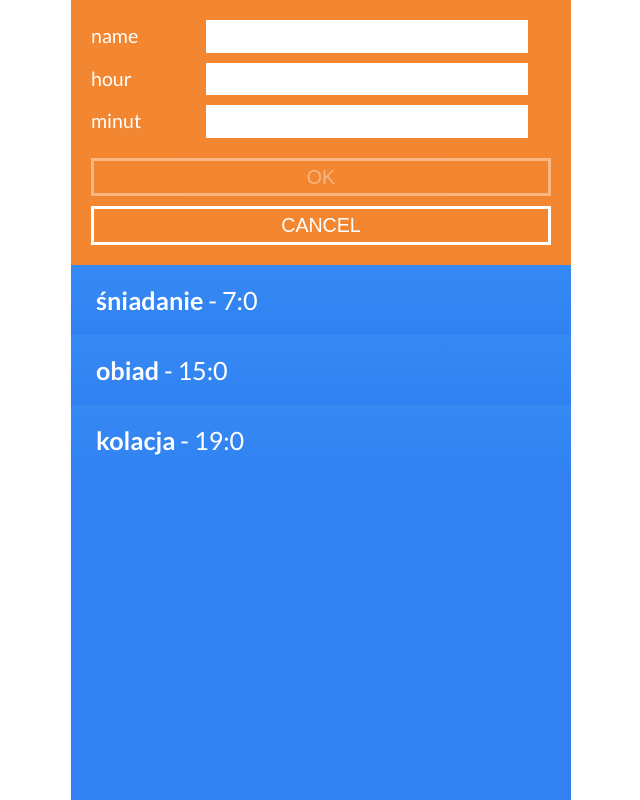
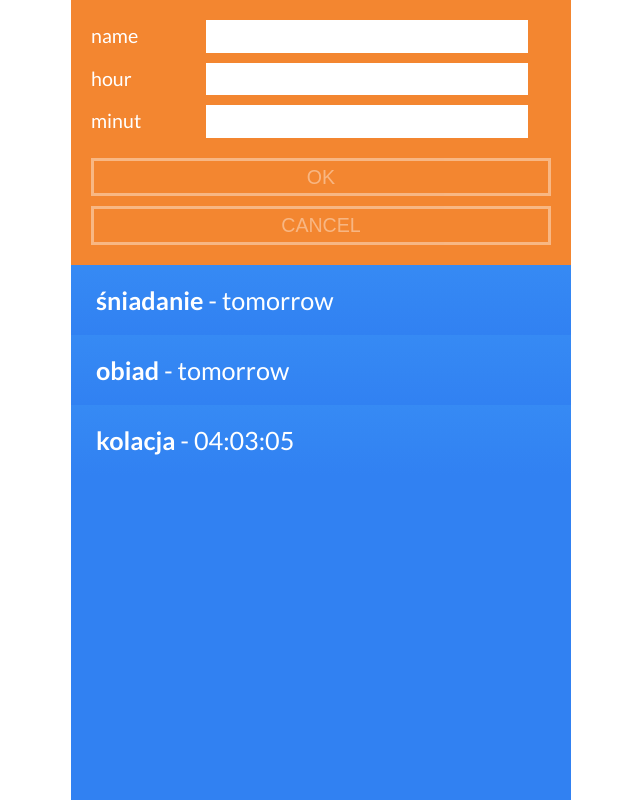
Before and after one commit to berera/React---pierwsze-kroki-VP, a React (Create React App) app in the folder react_pierwsze_kroki/: page / in a window 1280 px wide. Shown: the whole page, without its empty margins (319-959 px from the left). Built offline with nearby package versions, Linux system fonts and the light colour scheme.

Commit message:
addingTimeConvertingFunctions

```diff
--- a/react_pierwsze_kroki/src/App.jsx
+++ b/react_pierwsze_kroki/src/App.jsx
@@ -8,10 +8,15 @@ class App extends Component {
 	constructor() {
 		super();
 		this.state = {
+			now: {
+				hour: new Date().getHours(),
+				minute: new Date().getMinutes(),
+				seconds: new Date().getSeconds(),
+			},
 			events: [
 				{ id: 0, name: "śniadanie", hour: 7, minute: 0 },
 				{ id: 1, name: "obiad", hour: 15, minute: 0 },
-				{ id: 2, name: "kolacja", hour: 19, minute: 0 },
+				{ id: 2, name: "kolacja", hour: 20, minute: 0 },
 			],
 			editedEvent: {
 				id: uniqeid(),
@@ -102,6 +107,7 @@ class App extends Component {
 					name={el.name}
 					hour={el.hour}
 					minute={el.minute}
+					timeNow={this.state.now}
 					onRemove={(id) => this.handleRemoveEvent(id)}
 					onEditInit={(id) => this.handleEditInit(id)}
 				/>
--- a/react_pierwsze_kroki/src/Countdown.jsx
+++ b/react_pierwsze_kroki/src/Countdown.jsx
@@ -2,18 +2,31 @@ import React from "react";
 import PropTypes from "prop-types";
 import "./Countdown.css";
 import "./../node_modules/semantic-ui-css/semantic.css";
+import { hourMinutToSeconds, secondsToHourMinutSecond } from "./utils";
 
-const Countdown = (props) => (
+const Countdown = (props) => {
+	const eventInSeconds = hourMinutToSeconds(props.hour, props.minute);
+	const nowInSeconds =
+		hourMinutToSeconds(props.timeNow.hour, props.timeNow.minute) +
+		props.timeNow.seconds;
+
+	const diff = eventInSeconds - nowInSeconds;
+	const diffText = diff > 0 ? secondsToHourMinutSecond(diff) : "tomorrow";
+	return (
 		<>
 			<div className="countdown">
-			<strong>{props.name}</strong> - {props.hour}:{props.minute}
+				<strong>{props.name}</strong> - {diffText}
 				<div className="countdown__icons">
 					<i className="icon edit" onClick={() => props.onEditInit(props.id)} />
-				<i className="icon times" onClick={() => props.onRemove(props.id)}></i>
+					<i
+						className="icon times"
+						onClick={() => props.onRemove(props.id)}
+					></i>
 				</div>
 			</div>
 		</>
 	);
+};
 
 Countdown.propTypes = {
 	name: PropTypes.string,
@@ -21,6 +34,11 @@ Countdown.propTypes = {
 	minute: PropTypes.number,
 	onEditInit: PropTypes.func,
 	onRemove: PropTypes.func,
+	timeNow: PropTypes.shape({
+		hour: PropTypes.number,
+		minute: PropTypes.number,
+		seconds: PropTypes.number,
+	}),
 };
 
 export default Countdown;
--- a/react_pierwsze_kroki/src/EditEvent.jsx
+++ b/react_pierwsze_kroki/src/EditEvent.jsx
@@ -17,9 +17,7 @@ const EditEvent = (props) => {
 		isValidMinute(props.minute);
 
 	const isFormEmpty =
-	isValidName(props.name) &&
-	isValidHour(props.hour) &&
-	isValidMinute(props.minute);
+	props.name==="" & props.hour===-1 & props.minute===-1
 
 	return (
 		<div className="edit-event">
@@ -57,6 +55,7 @@ const EditEvent = (props) => {
 					id="minute"
 					name="minute"
 					value={props.minute === -1 ? "" : props.minute}
+					onKeyDown={(e) => isValidNumberInput(e)}
 					onChange={(e) =>
 						props.onInputChange({
 							[e.target.name]: parseInputAsNumber(e.target.value),
@@ -67,7 +66,7 @@ const EditEvent = (props) => {
 			<button disabled={!isFormValide} onClick={() => props.onSave()}>
 				OK
 			</button>
-			<button disabled={false} onClick={() => props.onCancel()}>Cancel</button>
+			<button disabled={isFormEmpty} onClick={() => props.onCancel()}>Cancel</button>
 		</div>
 	);
 };
--- a/react_pierwsze_kroki/src/utils.js
+++ b/react_pierwsze_kroki/src/utils.js
@@ -15,22 +15,39 @@ export function isValidNumberInput(e) {
 //   }
 
 export function parseInputAsNumber(val) {
-	if(val === "") return -1;
+	if (val === "") return -1;
 	return parseInt(val, 10);
-
 }
 
 export function isValidName(val) {
-	if(val.length > 0) return true;
+	if (val.length > 0) return true;
 	return false;
 }
 
 export function isValidHour(val) {
-	if(val >= 0 && val <= 23) return true;
-	return false
+	if (val >= 0 && val <= 23) return true;
+	return false;
 }
 
 export function isValidMinute(val) {
-	if(val >= 0 && val <= 59) return true;
-	return false
+	if (val >= 0 && val <= 59) return true;
+	return false;
 }
+
+export function hourMinutToSeconds(h, m) {
+	return h * 3600 + m * 60;
+}
+
+export function secondsToHourMinutSecond(s) {
+	let seconds = s;
+	const hour = Math.floor(seconds / 3600)
+		.toString()
+		.padStart(2, 0);
+	seconds -= hour * 3600;
+	const minute = Math.floor(seconds / 60)
+		.toString()
+		.padStart(2, 0);
+	seconds -= minute * 60;
+	seconds = seconds.toString().padStart(2, 0);
+	return `${hour}:${minute}:${seconds}`;
+}
```
Also changed, not shown: 1 other file (tests, documents, lock files or other folders). Lines whose indentation alone changed are shown as unchanged.
